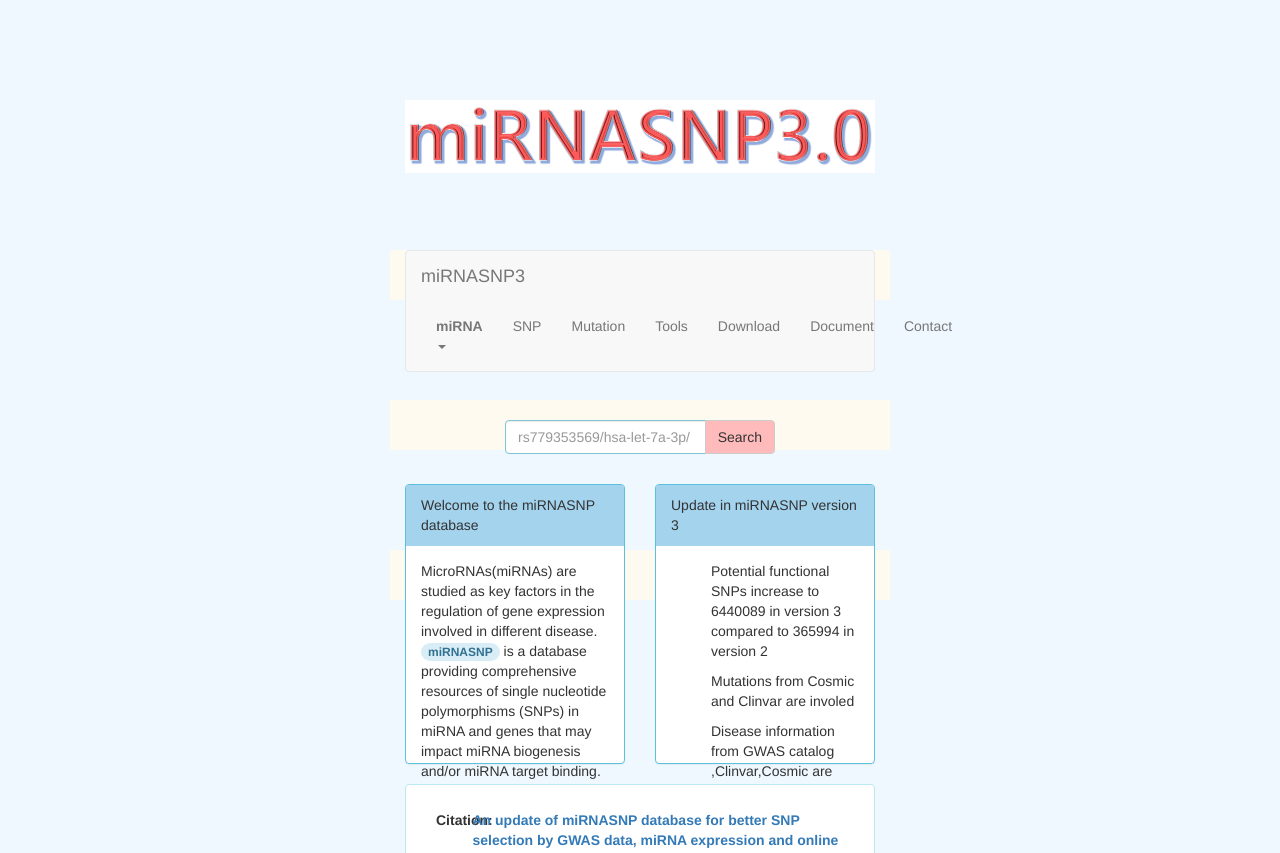
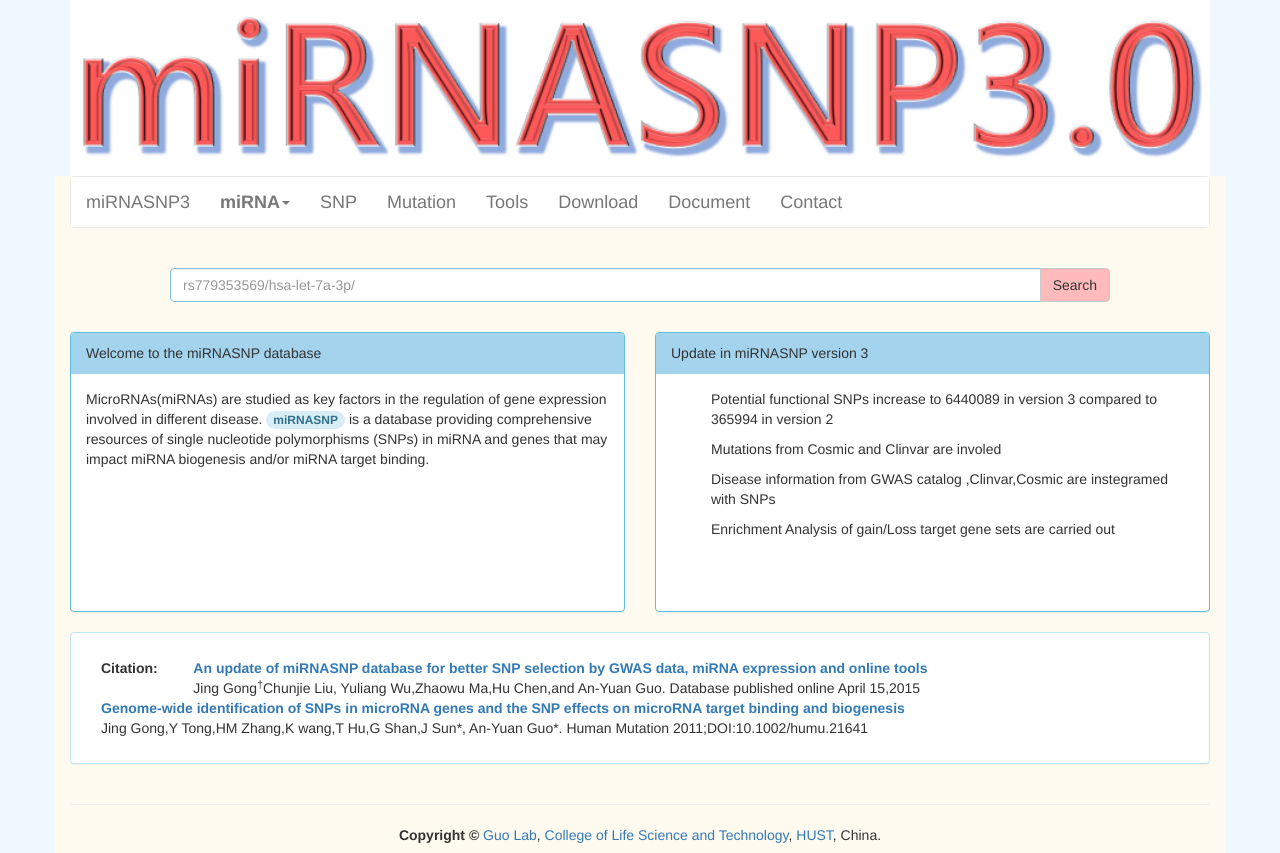
Before and after one commit to chunjie-sam-liu/miRNASNP-v3, a Flask app: page / in a window 1280 px wide. Shown: the top 853 px of the page. Run offline with Flask 2, Linux system fonts and the light colour scheme; parts of the project's set-up code (start-up, migrations or seed data) failed here and were passed over; some libraries are stand-ins or nearby versions.

Commit message:
footer and navigation

```diff
--- a/miRNASNP3/miRNASNP3/static/miRNASNP3/css/main.css
+++ b/miRNASNP3/miRNASNP3/static/miRNASNP3/css/main.css
@@ -196,11 +196,7 @@
   padding-top:50px;
   margin-top:-50px;
 }
-.container {
-  width: 500px;
-  height: 50px;
-  margin: 100px auto;
-}
+
 
 .parent {
   width: 100%;
@@ -260,3 +256,16 @@
   margin: 30px 10px 10px;
   padding: 25px 0px 20px 25px;
       }
+
+/* add by chunjie */
+
+.navbar-default .navbar-collapse, .navbar-default .navbar-form {
+  border-color: #ffffff;
+  background-color: #fff;
+}
+
+div#navigation ul.navbar-nav li {
+  font-size: 18px;
+  font-weight: 500;
+  color: #563d7c;
+}
```
